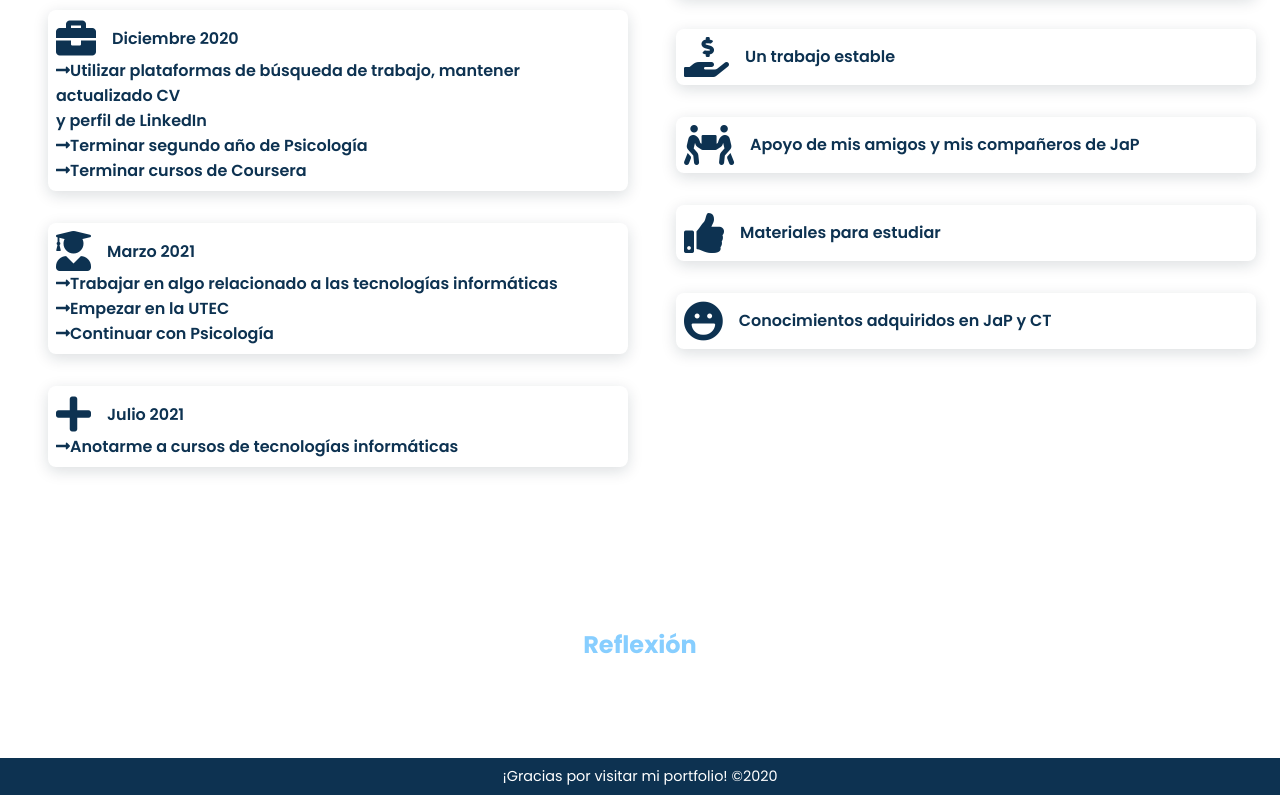
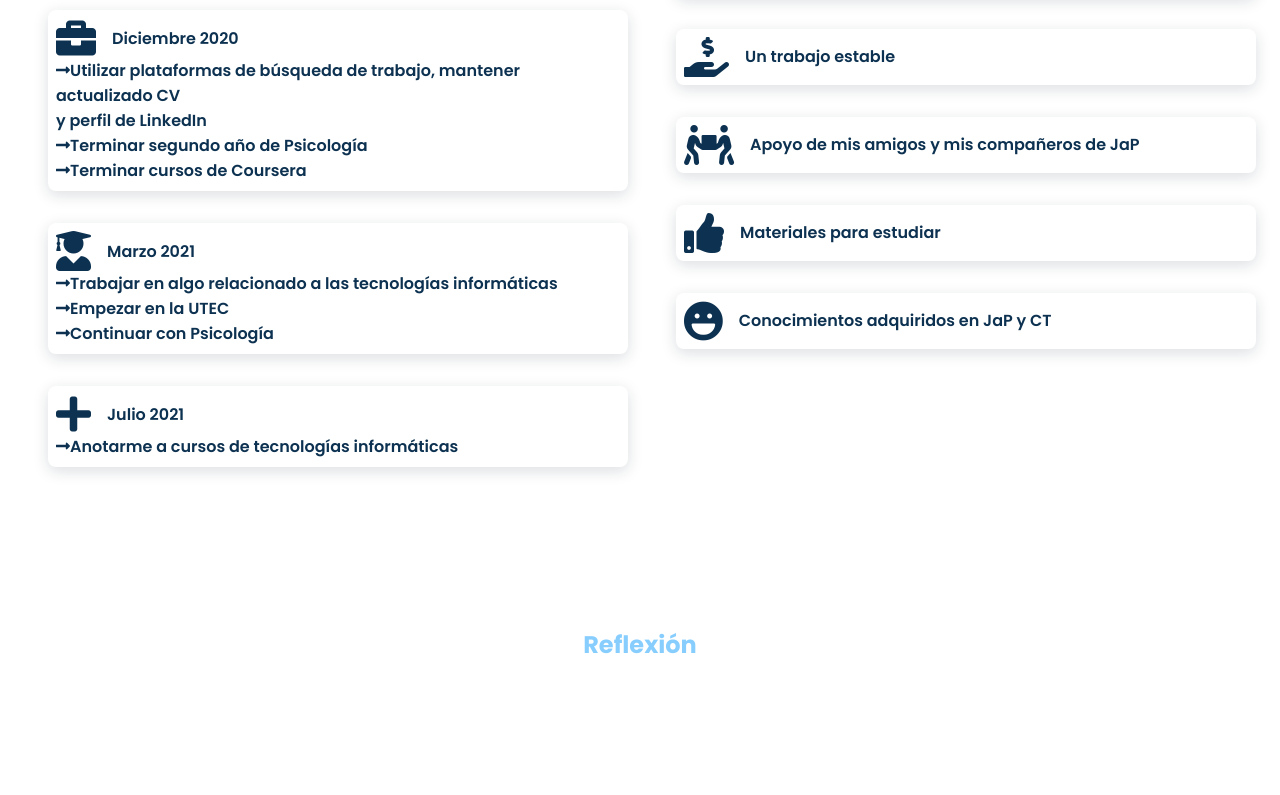
Before and after one commit to belentrias/Proyecto-Ocupacional, a plain HTML site: page index.html in a window 1280 px wide. Shown: the part 2582-3377 px from the top of the page. After the commit the page ends 3340 px from the top, so only its background shows below. Drawn offline with nearby package versions, Linux system fonts and the light colour scheme.

Commit message:
comentando

```diff
--- a/index.html
+++ b/index.html
@@ -279,12 +279,6 @@
             </section>
         </main>
 
-        <!--Footer-->
-        <footer class="footer">
-            <p>¡Gracias por visitar mi portfolio! &#169;2020</p>
-        </footer>
-
-
         <!--Scroll Reveal-->
         <script src="https://unpkg.com/scrollreveal"></script>
 
```
